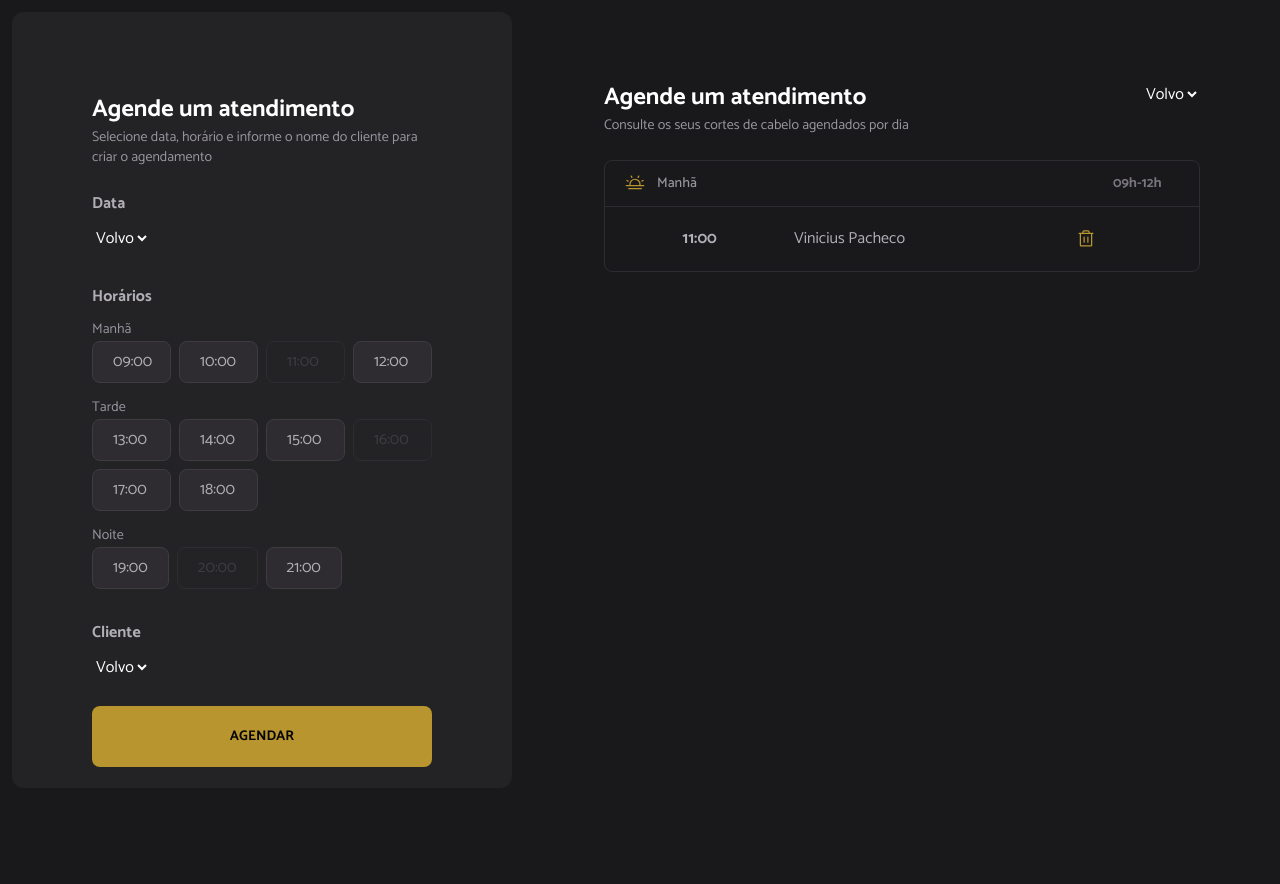
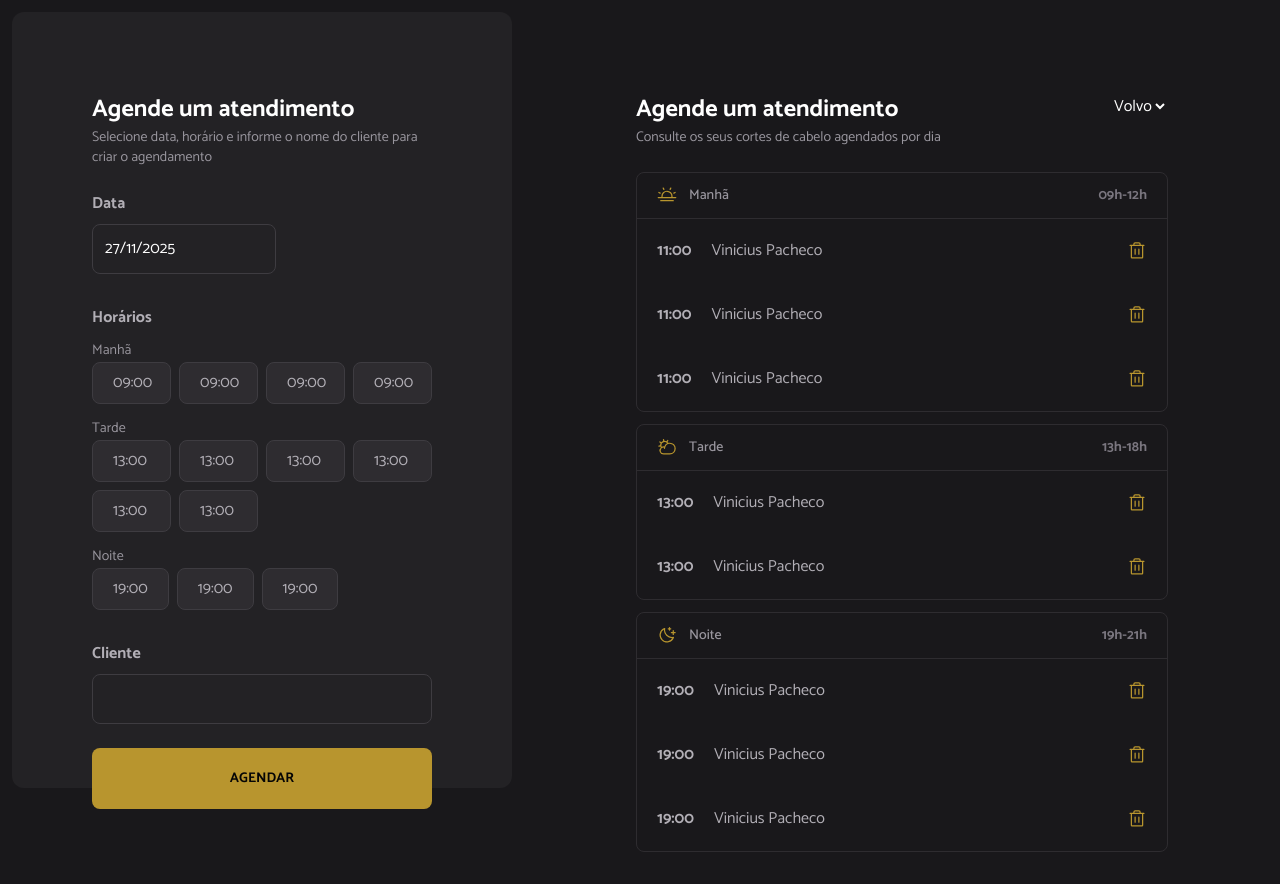
Before and after one commit to viniciuspachecof/hair-day, a React (Vite) app: page / in a window 1280 px wide. Shown: the top 884 px of the page. Before the commit the page ends 800 px from the top, so only its background shows below. Built offline with nearby package versions, Linux system fonts and the light colour scheme.

Commit message:
dando continuidade na estilização

```diff
--- a/package.json
+++ b/package.json
@@ -13,7 +13,9 @@
     "@phosphor-icons/react": "^2.1.10",
     "@tailwindcss/vite": "^4.1.17",
     "class-variance-authority": "^0.7.1",
+    "date-fns": "^4.1.0",
     "react": "^19.2.0",
+    "react-datepicker": "^8.10.0",
     "react-dom": "^19.2.0",
     "tailwindcss": "^4.1.17"
   },
--- a/src/components/Agendamento/index.tsx
+++ b/src/components/Agendamento/index.tsx
@@ -1,8 +1,8 @@
-import { SunHorizonIcon, TrashIcon } from '@phosphor-icons/react';
+import { CloudSunIcon, MoonStarsIcon, SunHorizonIcon, TrashIcon } from '@phosphor-icons/react';
 
 export default function Agendamento() {
   return (
-    <div className="p-20 flex-1">
+    <div className="px-28 py-[92px] flex-1">
       <div className="flex items-start justify-between">
         <div>
           <p className="text-title-lg font-bold">Agende um atendimento</p>
@@ -16,7 +16,7 @@ export default function Agendamento() {
         </select>
       </div>
 
-      <div className="border-1 border-gray-600 rounded-lg">
+      <div className="border border-gray-600 rounded-lg mb-3">
         <table className="w-full">
           <thead className="border-b border-gray-600">
             <tr>
@@ -26,17 +26,79 @@ export default function Agendamento() {
                   <span className="text-left text-sm text-gray-300 font-medium leading-normal">Manhã</span>
                 </div>
               </th>
-              <th className="text-gray-400 text-sm">09h-12h</th>
+              <th className="text-gray-400 text-sm text-right px-5">09h-12h</th>
             </tr>
           </thead>
           <tbody>
+            {Array(3)
+              .fill({ hora: '11:00', nome: 'Vinicius Pacheco' })
+              .map((obj) => (
+                <tr>
+                  <td className="p-5 text-title-md text-gray-200 font-bold w-[10%]">{obj.hora}</td>
+                  <td className="text-md text-gray-200">{obj.nome}</td>
+                  <td className="text-center w-[20%] p-5">
+                    <TrashIcon className="text-yellow ml-auto cursor-pointer hover:text-yellow-dark" size={20} />
+                  </td>
+                </tr>
+              ))}
+          </tbody>
+        </table>
+      </div>
+
+      <div className="border border-gray-600 rounded-lg mb-3">
+        <table className="w-full">
+          <thead className="border-b border-gray-600">
             <tr>
-              <td className="text-center p-5 text-title-md text-gray-200 font-bold">11:00</td>
-              <td className="text-md text-gray-200">Vinicius Pacheco</td>
-              <td className="text-center">
-                <TrashIcon className="text-yellow" size={20} />
-              </td>
+              <th colSpan={2} className="py-3 px-5">
+                <div className="flex gap-3">
+                  <CloudSunIcon className="text-yellow" size={20} />
+                  <span className="text-left text-sm text-gray-300 font-medium leading-normal">Tarde</span>
+                </div>
+              </th>
+              <th className="text-gray-400 text-sm text-right px-5">13h-18h</th>
             </tr>
+          </thead>
+          <tbody>
+            {Array(2)
+              .fill({ hora: '13:00', nome: 'Vinicius Pacheco' })
+              .map((obj) => (
+                <tr>
+                  <td className="p-5 text-title-md text-gray-200 font-bold w-[10%]">{obj.hora}</td>
+                  <td className="text-md text-gray-200">{obj.nome}</td>
+                  <td className="text-center w-[20%] p-5 ">
+                    <TrashIcon className="text-yellow ml-auto cursor-pointer hover:text-yellow-dark" size={20} />
+                  </td>
+                </tr>
+              ))}
+          </tbody>
+        </table>
+      </div>
+
+      <div className="border border-gray-600 rounded-lg">
+        <table className="w-full">
+          <thead className="border-b border-gray-600">
+            <tr>
+              <th colSpan={2} className="py-3 px-5">
+                <div className="flex gap-3">
+                  <MoonStarsIcon className="text-yellow" size={20} />
+                  <span className="text-left text-sm text-gray-300 font-medium leading-normal">Noite</span>
+                </div>
+              </th>
+              <th className="text-gray-400 text-sm text-right px-5">19h-21h</th>
+            </tr>
+          </thead>
+          <tbody>
+            {Array(3)
+              .fill({ hora: '19:00', nome: 'Vinicius Pacheco' })
+              .map((obj) => (
+                <tr>
+                  <td className="p-5 text-title-md text-gray-200 font-bold w-[10%]">{obj.hora}</td>
+                  <td className="text-md text-gray-200">{obj.nome}</td>
+                  <td className="text-center w-[20%] p-5">
+                    <TrashIcon className="text-yellow ml-auto cursor-pointer hover:text-yellow-dark" size={20} />
+                  </td>
+                </tr>
+              ))}
           </tbody>
         </table>
       </div>
--- a/src/components/Header/index.tsx
+++ b/src/components/Header/index.tsx
@@ -1,6 +1,12 @@
-import { HoraAgendamento } from '../HoraAgendamento';
+import { useState } from 'react';
+import { containerHora } from './style';
+import DatePicker from 'react-datepicker';
+import 'react-datepicker/dist/react-datepicker.css';
+import { ptBR } from 'date-fns/locale';
 
 export function Header() {
+  const [selectedDate, setSelectedDate] = useState<Date | null>(new Date());
+
   return (
     <div className="p-3 h-dvh">
       <div className="bg-gray-700 p-20 h-full max-w-[500px] rounded-xl">
@@ -12,12 +18,14 @@ export function Header() {
         <div className="flex flex-col gap-8 mb-6">
           <div>
             <p className="text-title-md text-gray-200 font-bold mb-2">Data</p>
-            <select name="cars" id="cars">
-              <option value="volvo">Volvo</option>
-              <option value="saab">Saab</option>
-              <option value="opel">Opel</option>
-              <option value="audi">Audi</option>
-            </select>
+            <DatePicker
+              toggleCalendarOnIconClick
+              selected={selectedDate}
+              onChange={setSelectedDate}
+              locale={ptBR}
+              dateFormat="dd/MM/yyyy"
+              className="p-3 border rounded-lg border-gray-500"
+            />
           </div>
 
           <div>
@@ -26,31 +34,33 @@ export function Header() {
               <div>
                 <span className="text-gray-300 text-sm">Manhã</span>
                 <div className="grid grid-cols-4 gap-2">
-                  <HoraAgendamento hora="09:00" status={true} />
-                  <HoraAgendamento hora="10:00" status={true} />
-                  <HoraAgendamento hora="11:00" status={false} />
-                  <HoraAgendamento hora="12:00" status={true} />
+                  {Array(4)
+                    .fill({ hora: '09:00', status: true })
+                    .map((obj) => (
+                      <span className={containerHora({ status: obj.status })}>{obj.hora}</span>
+                    ))}
                 </div>
               </div>
 
               <div>
                 <span className="text-gray-300 text-sm">Tarde</span>
                 <div className="grid grid-cols-4 gap-2">
-                  <HoraAgendamento hora="13:00" status={true} />
-                  <HoraAgendamento hora="14:00" status={true} />
-                  <HoraAgendamento hora="15:00" status={true} />
-                  <HoraAgendamento hora="16:00" status={false} />
-                  <HoraAgendamento hora="17:00" status={true} />
-                  <HoraAgendamento hora="18:00" status={true} />
+                  {Array(6)
+                    .fill({ hora: '13:00', status: true })
+                    .map((obj) => (
+                      <span className={containerHora({ status: obj.status })}>{obj.hora}</span>
+                    ))}
                 </div>
               </div>
 
               <div>
                 <span className="text-gray-300 text-sm">Noite</span>
                 <div className="flex grid-cols-4 gap-2">
-                  <HoraAgendamento hora="19:00" status={true} />
-                  <HoraAgendamento hora="20:00" status={false} />
-                  <HoraAgendamento hora="21:00" status={true} />
+                  {Array(3)
+                    .fill({ hora: '19:00', status: true })
+                    .map((obj) => (
+                      <span className={containerHora({ status: obj.status })}>{obj.hora}</span>
+                    ))}
                 </div>
               </div>
             </div>
@@ -58,12 +68,7 @@ export function Header() {
 
           <div>
             <p className="text-title-md text-gray-200 font-bold mb-2">Cliente</p>
-            <select name="cars" id="cars">
-              <option value="volvo">Volvo</option>
-              <option value="saab">Saab</option>
-              <option value="opel">Opel</option>
-              <option value="audi">Audi</option>
-            </select>
+            <input type="text" className="p-3 border rounded-lg border-gray-500 w-full" />
           </div>
         </div>
 
--- a/src/components/HoraAgendamento/index.tsx
+++ /dev/null
@@ -1,10 +0,0 @@
-import { containerHora } from './style';
-
-interface HoraAgendamentoProp {
-  hora: string;
-  status: boolean;
-}
-
-export function HoraAgendamento({ hora, status }: HoraAgendamentoProp) {
-  return <span className={containerHora({ status: status })}>{hora}</span>;
-}
```
Also changed, not shown: src/components/Header/style.ts (renamed from src/components/HoraAgendamento/style.ts), 1 other file (tests, documents, lock files or other folders).
